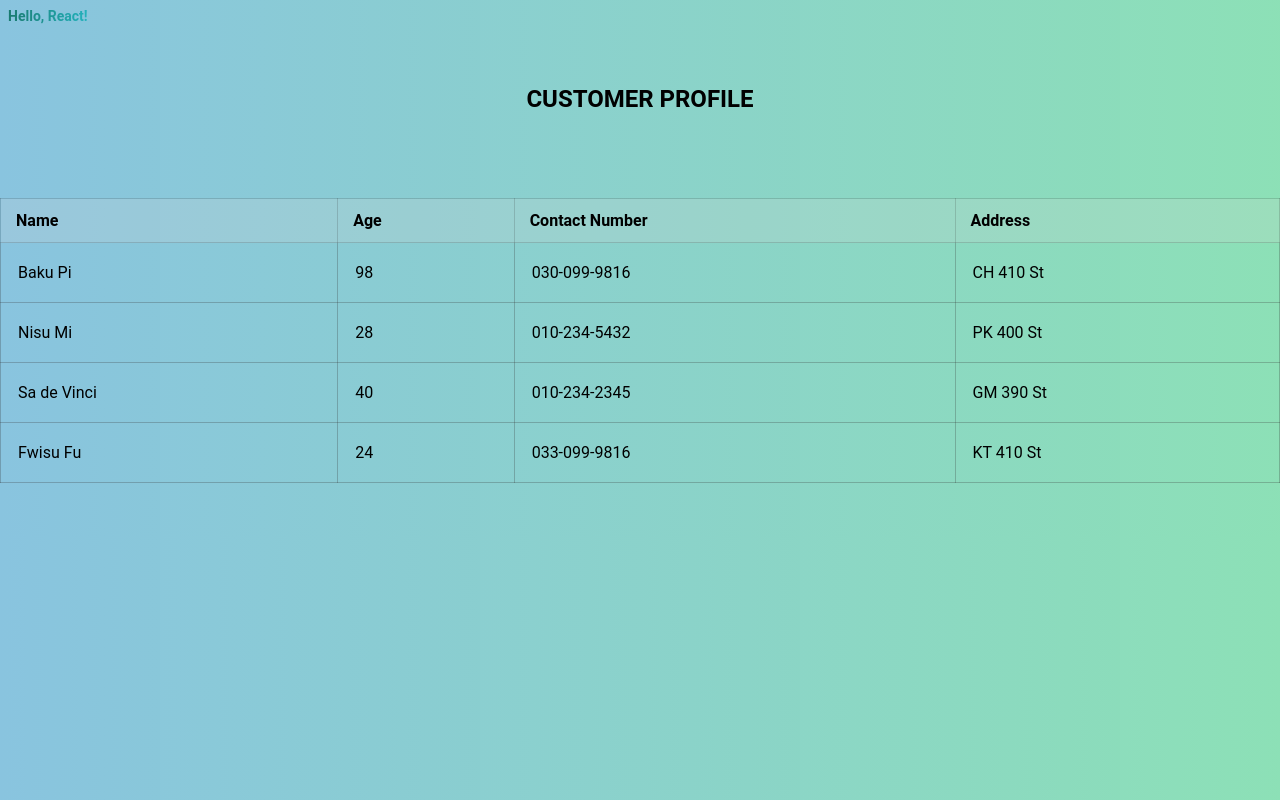
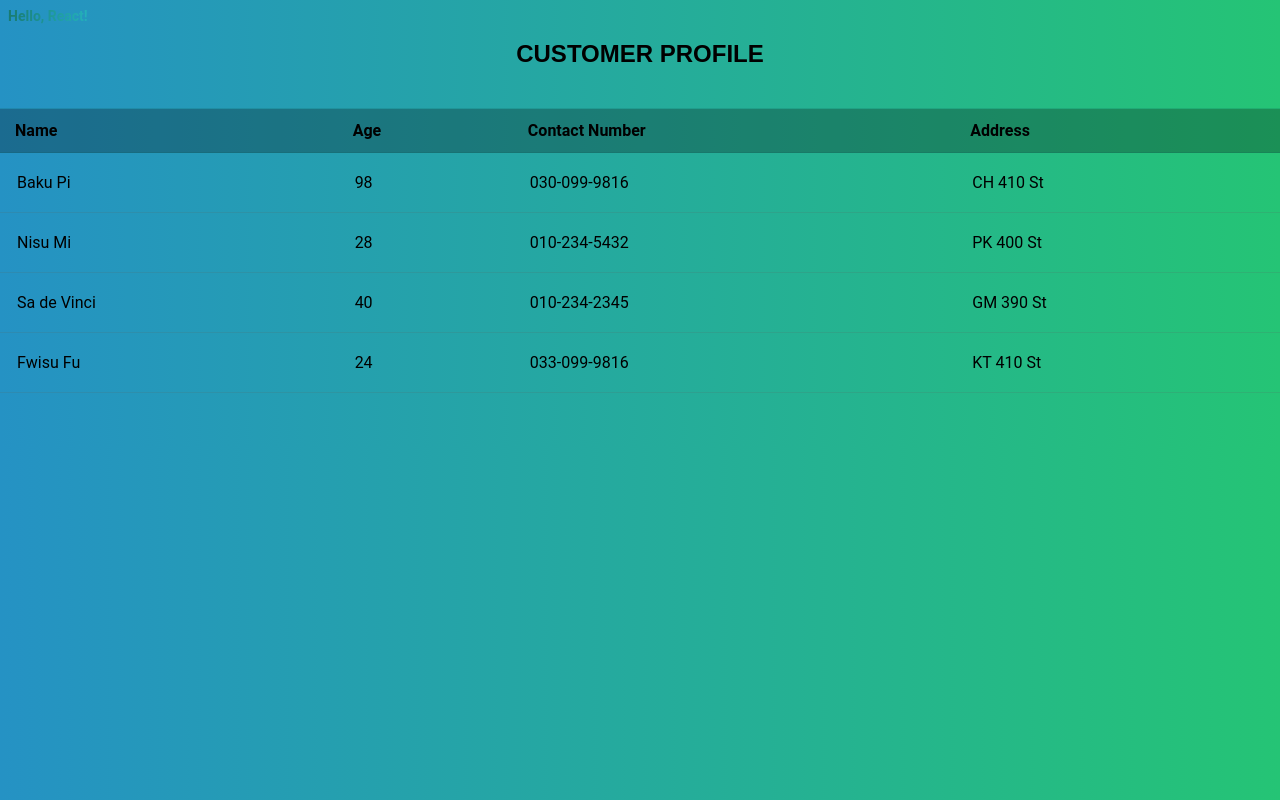
Before and after one commit to Twisu009/Week-1, a React (Create React App) app: page / in a window 1280 px wide. Built offline with nearby package versions, Linux system fonts and the light colour scheme.

Commit message:
css table update Task-2

```diff
--- a/src/App.css
+++ b/src/App.css
@@ -1,24 +1,52 @@
+/* Background gradient for the body */
+body {
+  background: linear-gradient(to right, #2592c4, #25c475);
+  font-family: 'Roboto', sans-serif;
+  margin: 0;
+  padding: 0;
+}
+
+/* Style for the table */
 table {
   width: 100%;
-  border-collapse: collapse; /* Remove spacing between cells */
+  border-collapse: collapse;
   margin-top: 20px;
-  border-radius: 10px; /* Add a border-radius for a slight curve */
-  border: 1px solid rgba(46, 43, 43, 0.178); /* Add a border around the table */
+  border-radius: 10px;
+  background-color: transparent;
+}
+
+/* Style for table rows (excluding the table head) */
+tr:not(:first-child) {
+  transition: border-color 0.5s;
+}
+
+/* Hover effect for rows (excluding the table head) */
+.table-row:hover{
+  border-bottom: 1px solid rgba(8, 247, 247, 0.247);
+}
+
+/* Style for table rows (including the table head) )horizontal lines */
+tr {
+  transition: border-color 0.1s;
+  border-bottom: 1px solid rgba(88, 97, 96, 0.171);
+  border-top: 1px solid rgba(88, 97, 96, 0.171);
 }
 
 /* Style for table head cells */
 th {
   padding: 12px 15px;
-  text-align: left;
-  border: 1px solid rgba(46, 43, 43, 0.178); /* Add borders around table head cells */
-  background-color: rgba(223, 209, 209, 0.185); /* Transparent white background */
+  text-align: justify;
+  border: 1px solid rgba(10, 90, 86, 0.199);
+  border-left: none;
+  border-right: none;
+  background-color: rgba(0, 0, 0, 0.267);
 }
 
 /* Style for table content cells */
 td {
   padding: 20px 17px;
-  text-align: left;
-  border: 1px solid rgba(46, 43, 43, 0.26); /* Add borders around table content cells */
+  text-align: justify;
+  border: none;
 }
 
 /* Style for the table header */
@@ -26,24 +54,16 @@ h1 {
   font-size: 24px;
   color: black;
   text-align: center;
-  padding: 65px;
+  padding: 20px;
   margin-top: 20px;
+  font-family: sans-serif;
 }
 
 /* Style for the popup */
 p {
   font-size: 16px;
-  color: rgb(3, 5, 5);
+  color: #030505;
   text-align: justify;
   margin-top: 20px;
   padding: 8px;
 }
-
-/* Background gradient for the body */
-body {
-  background: -webkit-linear-gradient(left, #6cb3c083, #4bb9a16b);
-  background: linear-gradient(to right, #2592c48a, #25c47586);
-  font-family: 'Roboto', sans-serif;
-  margin: 0;
-  padding: 0;
-}
--- a/src/App.tsx
+++ b/src/App.tsx
@@ -79,7 +79,7 @@ const handleCloseModal = () => {
         <tbody>
           {Customers.map((customer) => (
             <tr
-            key= {customer.id}
+            key= {customer.id} className='table-row'
             onClick={() => handleTableRowClick(customer)} //handles row click event
             >
 
```
